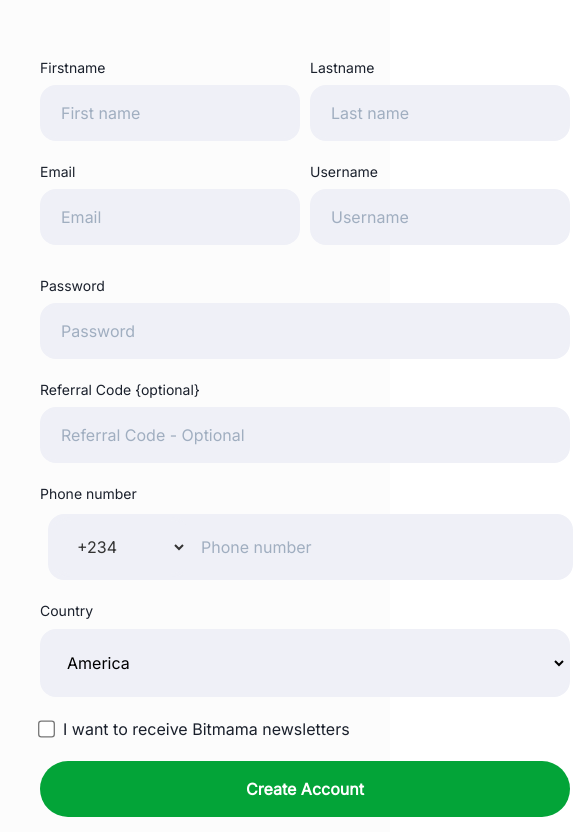
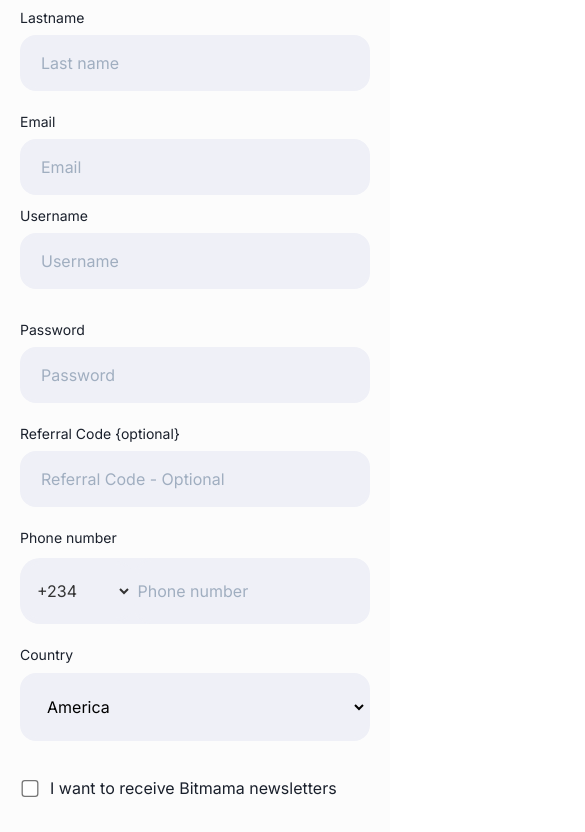
Before and after one commit to Samuelakabogu/bit, a plain HTML site: page signup.html in a window 390 px wide. Shown: the part 358-1190 px from the top of the page, 585 px wide, since content can reach past the window. Drawn offline with Linux system fonts and the light colour scheme.

Commit message:
Fully responsive

```diff
--- a/signup.html
+++ b/signup.html
@@ -7,7 +7,7 @@
     <link rel="stylesheet" href="style.css">
     <title>Signup for Bitmama</title>
 </head>
-<body>
+<body class="signup_page">
     <div class="main">
         <div class="top">
             <img src="images/Bitmamalogo.svg" alt="bitmama" class="signuplogo">
@@ -69,7 +69,7 @@
                     <input type="text" placeholder="Phone number">
                 </div>
             </div>
-            <div class="row">
+            <div class="row full">
                 <div class="names">
                     <p>Country</p>
                 </div>
@@ -96,7 +96,7 @@
                     <option value="">Cuba</option>
                 </select>
             </div>
-            <div class="row">
+            <div class="row news-letter">
                 <input type="checkbox" id="news">
                 <label for="news">I want to receive Bitmama newsletters</label>
             </div>
--- a/style.css
+++ b/style.css
@@ -447,15 +447,19 @@ span{
     display: flex;
     flex-direction: column;
     gap: 7px;
+    width: 39%;
     justify-content: start;
 }
 .row{
     display: flex;
     gap: 10px;
+    width: 100%;
 }
 form{
     padding: 22px 30px;
-    display: grid;
+    display: flex;
+    width: 100%;
+    flex-direction: column;
     gap: 20px;
 }
 .names p{
@@ -474,7 +478,7 @@ form{
     border: 3px solid rgb(239,240,247);
     outline: none;
     font-family: 'Inter', sans-serif;
-    width: 260px;
+    width: 100%;
     padding: 20px;
     padding-left: 18px;
     display: flex;
@@ -495,13 +499,15 @@ form{
     transition: .5s;
 }
 .row .names .longbar{
-    width:530px;
+    width:204%;
 }
 .row:nth-child(3){
     margin-top: 10px;
 }
 .phone{
     display: flex;
+    width: 100%;
+    align-items: center;
 }
 .phone select{
     padding: 10px;
@@ -534,7 +540,7 @@ form{
 .phone input{
     padding: 20px;
     padding-left: 150px;
-    width: 525px;
+    width: 100%;
     font-family: 'Inter', sans-serif;
     font-size: 16px;
     position: relative;
@@ -564,7 +570,7 @@ form{
 .row:nth-child(6) select{
     padding: 20px;
     padding-left: 20px;
-    width: 530px;
+    width: 80%;
     font-family: 'Inter', sans-serif;
     font-size: 16px;
     border-radius: 16px;
@@ -584,10 +590,16 @@ form{
     accent-color: rgb(56,161,105);
     transform: scale(1.3);
 }
+.signup_page::-webkit-scrollbar{
+    width: 6px;
+}
+.signup_page::-webkit-scrollbar-thumb{
+    background-color: rgb(152,217,174);
+}
 .btn{
     padding: 18px;
     background-color: rgb(3,164,56);
-    width: 530px;
+    width: 80%;
     font-size: 16px;
     border: none;
     font-weight: 600;
@@ -598,7 +610,7 @@ form{
 .row2 p{
     font-family: 'Inter', sans-serif;
     font-size: 14px;
-    width: 530px;
+    width: 100%;
     line-height: 21px;
     text-align: center;
     color: rgb(26, 32, 44);
@@ -1350,8 +1362,21 @@ form{
     .lastcont p{
         text-align: center;
     }
+    form{
+        padding: 0;
+    }
+    .main{
+        width: 100%;
+        overflow-x: hidden;
+        margin: 0px;
+        padding: 0px 20px;
+    }
 }
 @media screen and (max-width:540px){
+    .signup_page{
+        padding: 20px 0;
+        padding-bottom: 30px;
+    }
     .bodyh h1{
         width: 100%;
     }
@@ -1370,7 +1395,75 @@ form{
     }
 }
 @media screen and (max-width:480px){
+    .signup_page{
+        padding-top: 30px;
+    }
+    .top h1, .top1 h1{
+        font-size: 32px;
+        line-height: normal;
+    }
+    .top1 h1 br{
+        display: none;
+    }
+    .top h2{
+        font-size: 24px;
+    }
+    .top p{
+        font-size: 14px;
+    }
+    .row input{
+        width: 125%;
+    }
+    .signuplogo{
+        width: 100px;
+        height: 70px;
+    }
     .fourthpage{
         height: 120vh;
     }
+    .row{
+        flex-direction: column;
+    }
+    .names{
+        width: 80%;
+    }
+    .row .names .longbar{
+        width: 125%;
+    }
+    .phone{
+        padding-right: 0;
+        border-radius: 20px;
+        background-color: rgb(239,240,247);
+    }
+    .phone select{
+        position: static;
+        padding-right: 10px;
+        padding-left: 10px;
+        width: 200px;
+        left: -27px;
+        top: 0;
+    }
+    .phone input{
+        padding-left: 0;
+        right: 0;
+    }
+    .news-letter{
+        display: flex;
+        width: 100%;
+        flex-direction: row;
+        padding: 15px 0;
+        align-items: center;
+    }
+    #news{
+        width: 20px;
+    }
+    .news-letter{
+        width: 100%;
+    }
+    .full select{
+        width: 100% !important;
+    }
+    .btn{
+        width: 100%;
+    }
 }
```
Also changed, not shown: index.html (+1 -1 lines), signin.html (+1 -1 lines).
